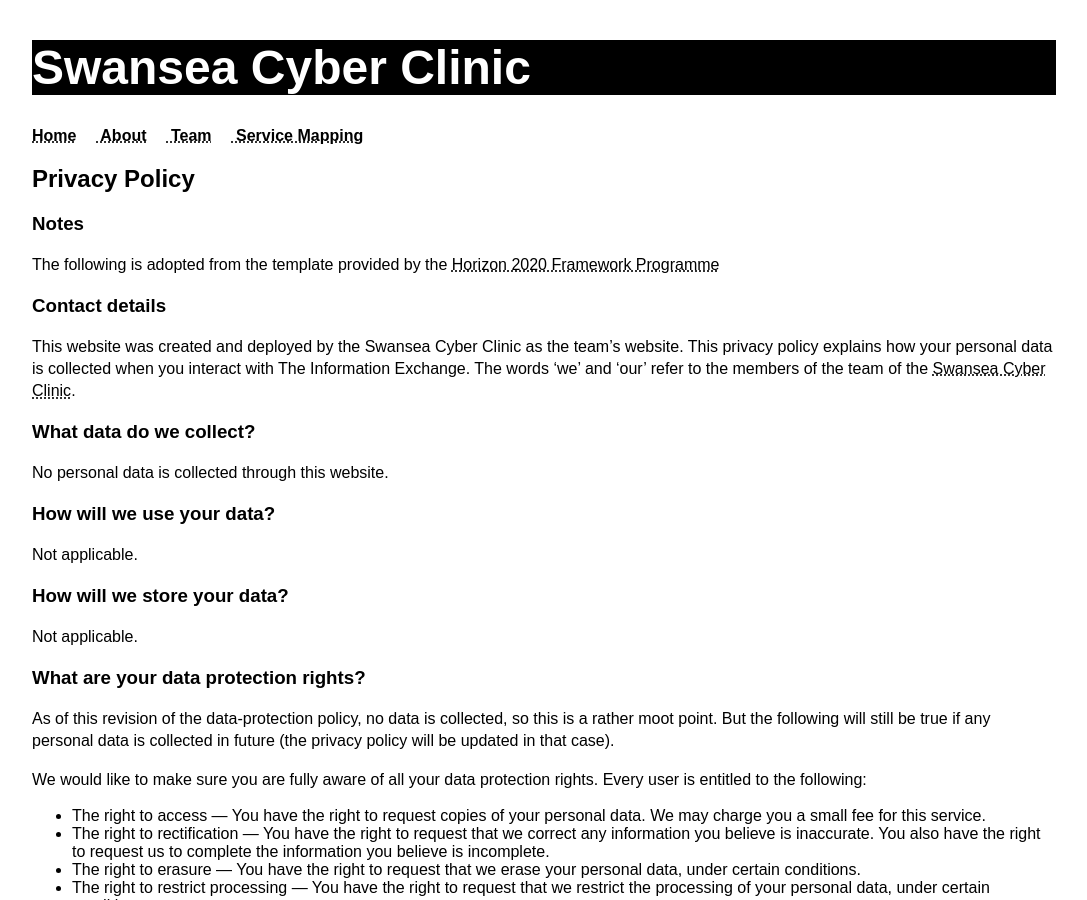
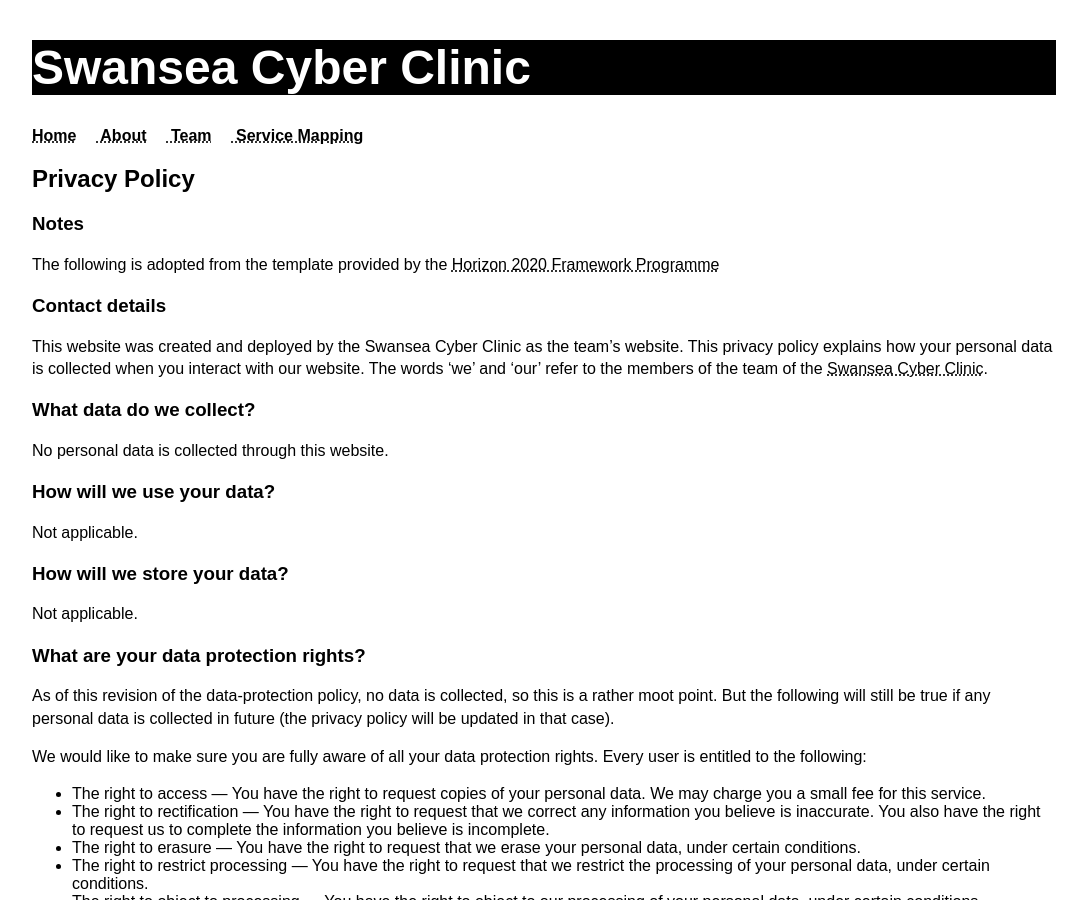
Before and after one commit to Swansea-Cyber-Clinic/swansea-cyber-clinic.github.io, a Jekyll site: the page built from privacy.md, in a window 1280 px wide and 900 px high. Shown: the whole window, without its empty margins (96-1183 px from the left). Built offline with Jekyll 4.4.1, drawn with Linux system fonts in a browser that asks for light colours.

Commit message:
minor change to privacy policy

```diff
--- a/privacy.md
+++ b/privacy.md
@@ -12,7 +12,7 @@ The following is adopted from the template provided by the [Horizon 2020 Framewo
 
 ### Contact details
 
-This website was created and deployed by the Swansea Cyber Clinic as the team's website. This privacy policy explains how your personal data is collected when you interact with The Information Exchange. The words 'we' and 'our' refer to the members of the team of the [Swansea Cyber Clinic](mailto:cyberclinic@swansea.ac.uk).
+This website was created and deployed by the Swansea Cyber Clinic as the team's website. This privacy policy explains how your personal data is collected when you interact with our website. The words 'we' and 'our' refer to the members of the team of the [Swansea Cyber Clinic](mailto:cyberclinic@swansea.ac.uk).
 
 ### What data do we collect?
 
```
